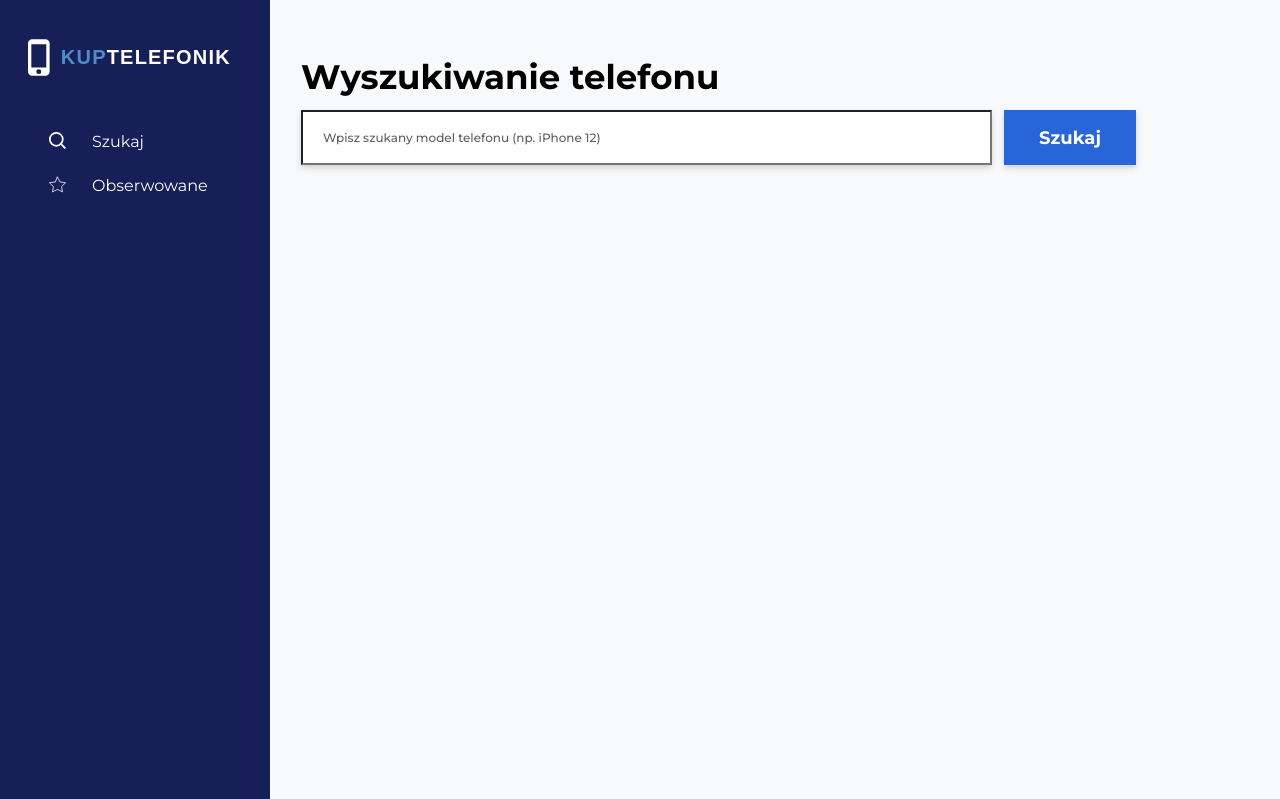
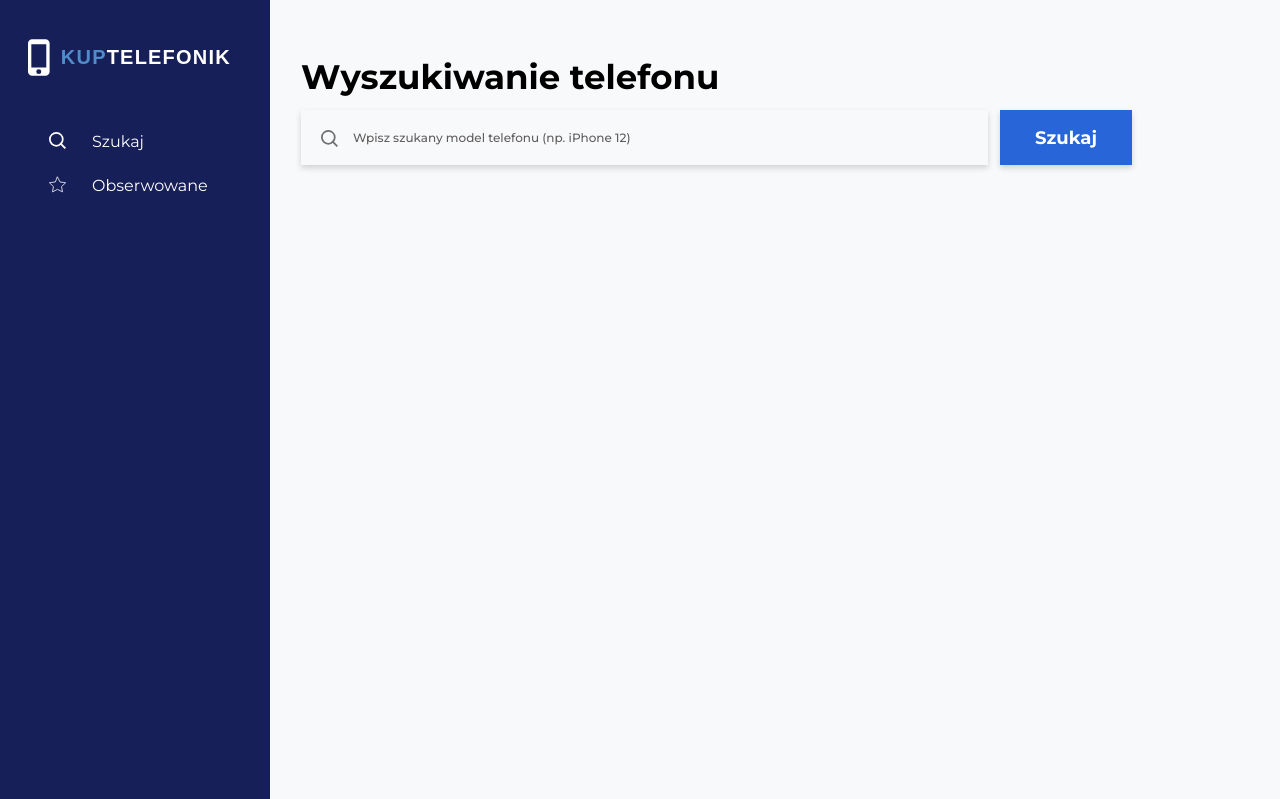
Before and after one commit to damianwasik98/kuptelefonik, a Django app: page /dashboard/search in a window 1280 px wide. Shown: the top 799 px of the page. Run offline with Django 3.2, Linux system fonts and the light colour scheme.

Commit message:
Added gray search icon and improved styling of search bar

```diff
--- a/apps/dashboard/static/css/style.css
+++ b/apps/dashboard/static/css/style.css
@@ -45,6 +45,8 @@ a.sidebar-menu-link:hover {
     width: 17px;
     height: 17px;
     margin-right: 26px;
+    fill: #707070;
+    stroke: red;
 }
 
 #main-content {
@@ -73,6 +75,25 @@ a.sidebar-menu-link:hover {
     padding: 20px;
     box-shadow: 0px 3px 6px #00000029;
     opacity: 1;
+    display: flex;
+}
+
+.search-text-field img {
+    color: #605D5D;
+    width: 17px;
+    height: 17px;
+    margin-right: 15px;
+}
+
+.search-text-field input{
+    font-family: inherit;
+    font-size: 12px;
+    font-weight: 500;
+    border: none;
+    outline: none;
+    width: 100%;
+    height: 100%;
+    background-color: transparent;
 }
 
 ::placeholder {
--- a/apps/dashboard/templates/search.html
+++ b/apps/dashboard/templates/search.html
@@ -4,8 +4,10 @@
 {% block content %}
     <h1 class="page-heading">Wyszukiwanie telefonu</h1>
     <form class="search-bar" action='/dashboard/search' method="get">
-        <!-- <img src="{% static 'icons/search.svg' %}" alt="search-icon"> -->
-        <input class="search-text-field" type="text" name="query" placeholder="Wpisz szukany model telefonu (np. iPhone 12)">
+        <div class="search-text-field">
+            <img src="{% static 'icons/search-gray.svg' %}" alt="search-icon">
+            <input type="text" name="query" placeholder="Wpisz szukany model telefonu (np. iPhone 12)">
+        </div>
         <button class="search-button" type="submit">Szukaj</button>
     </form>
     {% if query %}
```
Also changed, not shown: apps/dashboard/static/icons/search-gray.svg (added).
